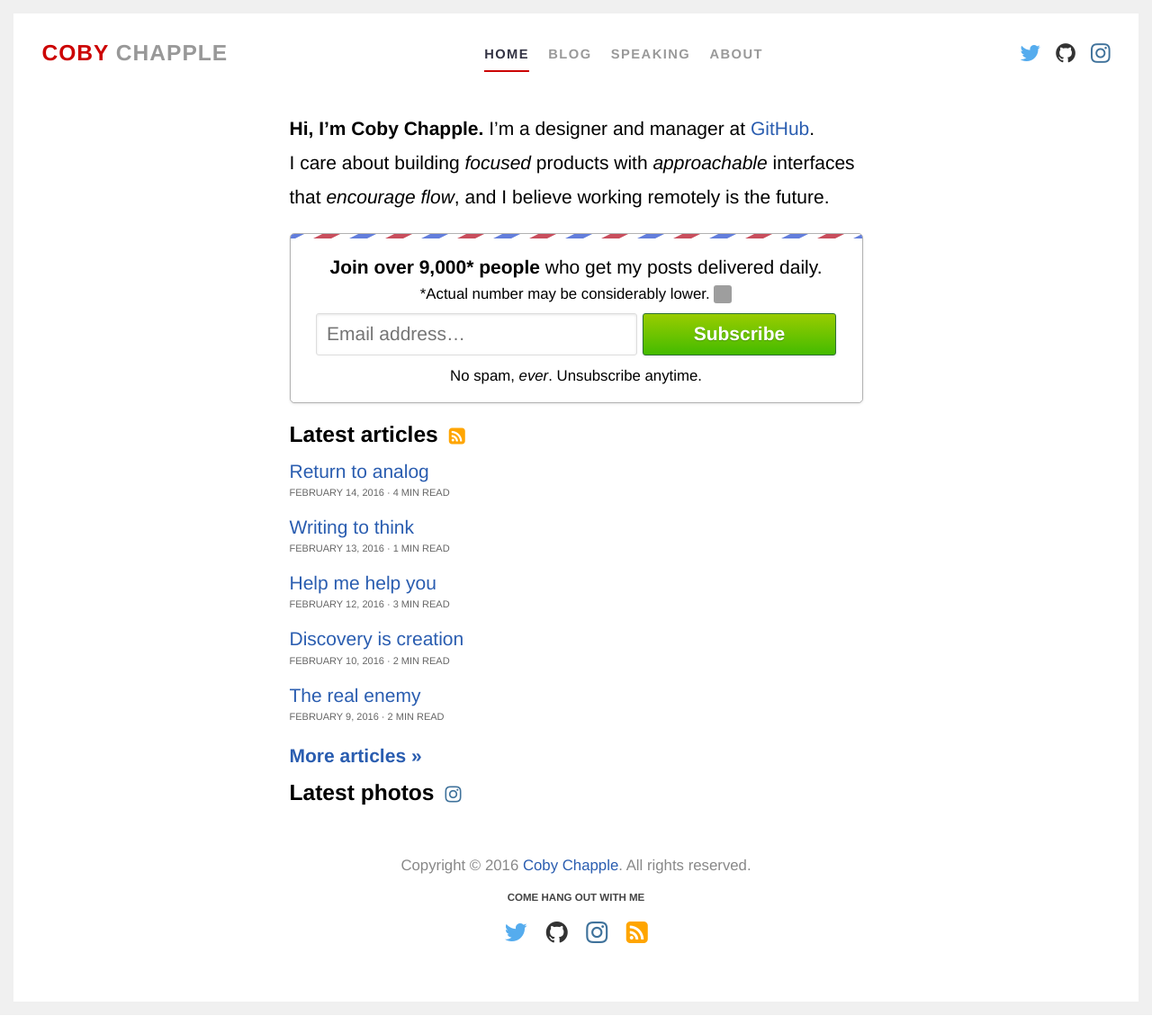
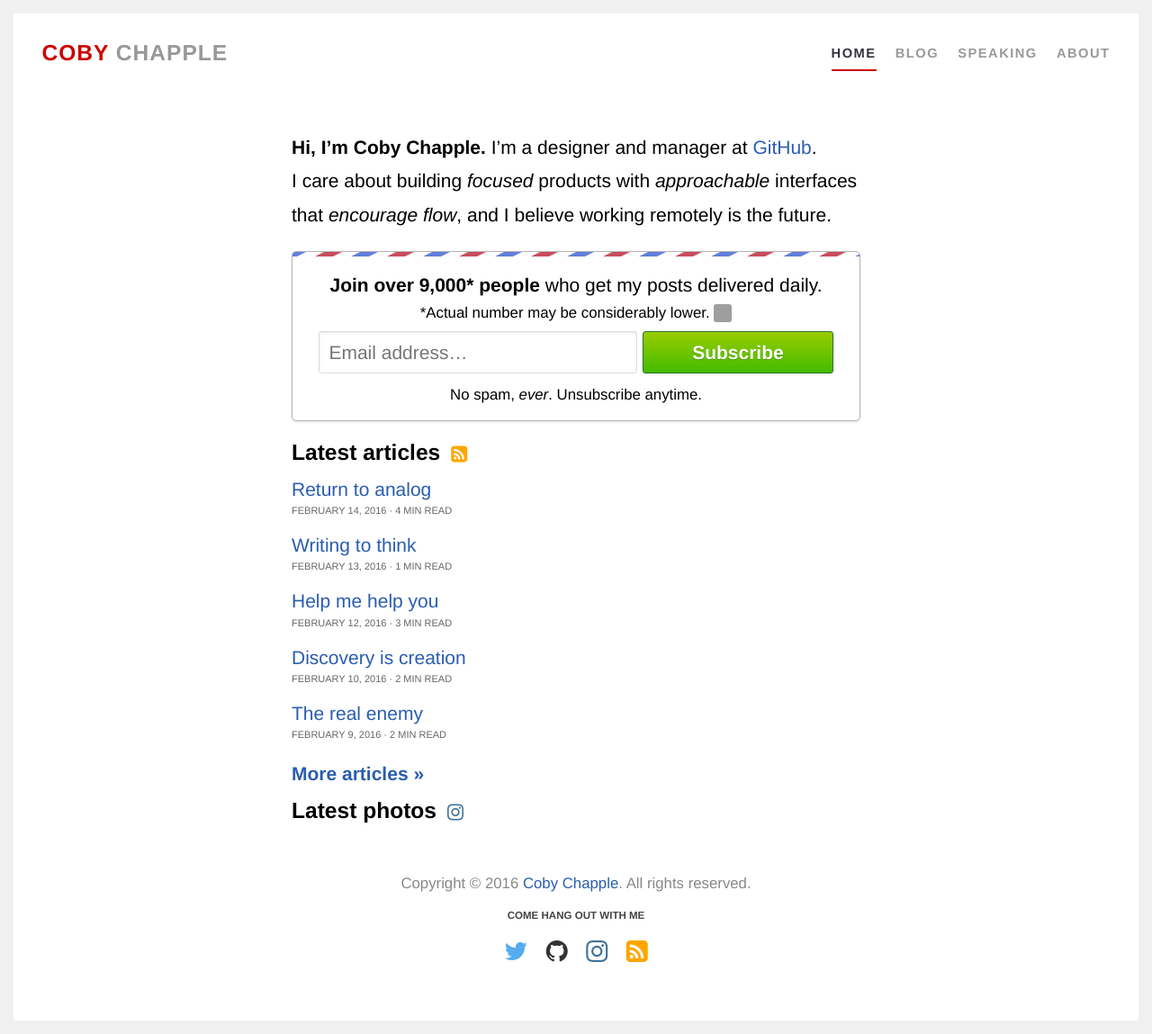
Before and after one commit to cobyism/archived-cobyism.github.io, a Jekyll site: the page built from index.html, in a window 1280 px wide. Shown: the whole page at 90% size. Built offline with Jekyll 4.4.1, drawn with Linux system fonts in a browser that asks for light colours; nearby versions of some CDN libraries; before the commit the page ends 1128 px from its top, so only the background shows below that; grey boxes are pictures that could not be loaded.

Commit message:
more tweaks to header/layout

```diff
--- a/_includes/header.html
+++ b/_includes/header.html
@@ -13,7 +13,6 @@
 <header>
   <h3 class="site-title">
     <a href="{{ site.baseurl }}" id="header-logo" class="header-logo">
-      <!-- <span class="ism">cobyism</span> <span class="coby">coby</span> -->
       <span class="coby">Coby</span> <span class="chapple">Chapple</span>
     </a>
   </h3>
@@ -33,17 +32,4 @@
       </li>
     </ul>
   </nav>
-  <nav class="nav-social">
-    <ul>
-      <li class="social">
-        <a href="https://twitter.com/{{ site.author.handle }}" target="_blank" id="nav-twitter"><i class="fa fa-twitter icon-twitter" title="@{{ site.author.handle }} on Twitter"></i></a>
-      </li>
-      <li class="social">
-        <a href="https://github.com/{{ site.author.handle }}" target="_blank" id="nav-github"><i class="fa fa-github icon-github" title="@{{ site.author.handle }} on GitHub"></i></a>
-      </li>
-      <li class="social">
-        <a href="https://instagram.com/{{ site.author.handle }}" target="_blank" id="nav-instagram"><i class="fa fa-instagram icon-instagram" title="@{{ site.author.handle }} on Instagram"></i></a>
-      </li>
-    </ul>
-  </nav>
 </header>
--- a/_layouts/main.html
+++ b/_layouts/main.html
@@ -7,11 +7,10 @@
 
   {% include header.html %}
 
-  <div class="container">
-    <section class="main clearfix">
-      {{ content }}
-    </section>
+  <div class="main" role="main">
+    {{ content }}
   </div>
+
   {% include footer.html %}
 
   {% include bottom.html %}
--- a/_layouts/post.html
+++ b/_layouts/post.html
@@ -4,7 +4,6 @@ is_post: true
 ---
 
 <article class="post">
-
   <div class="post-header">
     <h1 class="post-title">{{ page.title }}</h1>
     <div class="post-meta">
@@ -14,11 +13,9 @@ is_post: true
       <span class="post-read-time"><span class="js-read-time">{{ readtime }}</span> min read</span>
     </div>
   </div>
-
   <div class="post-content">
     {{ content }}
   </div>
-
   <div class="post-author-info">
     <img src="{{ site.baseurl }}public/avatar.png" alt="Coby Chapple (@cobyism)" width="64px" class="avatar">
     <div class="text">
@@ -27,6 +24,6 @@ is_post: true
       <p><a href="{{ site.baseurl }}about/">Read more &raquo;</a></p>
     </div>
   </div>
+</article>
 
-</article>
 {% include newsletter_signup.html %}
--- a/public/css/styles.scss
+++ b/public/css/styles.scss
@@ -143,6 +143,28 @@ body {
   border: 15px solid #f0f0f0;
 }
 
+@media (max-width: 511px){
+  body {
+    border-width: 10px;
+  }
+}
+
+.icon-twitter {
+  color: #55ACEE;
+}
+
+.icon-github {
+  color: #333;
+}
+
+.icon-instagram {
+  color: #3f729b;
+}
+
+.icon-rss {
+  color: orange;
+}
+
 //////////////////////////////////////////////////////////////////
 // Header
 
@@ -173,15 +195,13 @@ header {
 }
 
 .site-title {
-  position: relative;
-  line-height: 1;
-  letter-spacing: 1px;
   margin: 0;
   text-transform: uppercase;
   font-weight: 700;
+  line-height: 1;
+  letter-spacing: 1px;
 
   .header-logo {
-    position: relative;
     display: inline-block;
   }
 
@@ -193,10 +213,6 @@ header {
     color: #333;
     opacity: 0.5;
     transition: all 0.1s ease-in-out;
-  }
-
-  .ism {
-    opacity: 0.5;
   }
 
   &:hover {
@@ -214,17 +230,17 @@ nav {
 
 @media (max-width: 567px){
   .nav-menu {
-    order: 3;
     width: 100%;
-    margin-top: 1rem;
+    margin-top: 0.5rem;
     border-bottom: 1px solid #f3f3f3;
 
     ul {
-      display: flex;
+      display: table;
       margin-bottom: -1px;
 
       li {
-        width: 25%;
+        display: table-cell;
+        width: 1%;
 
         a {
           display: inline-block;
@@ -237,10 +253,6 @@ nav {
   header {
     flex-wrap: wrap;
     justify-content: center;
-
-    .site-title {
-      margin-right: 1rem;
-    }
   }
 }
 
@@ -272,30 +284,6 @@ nav {
   &.selected a {
     color: #334;
   }
-}
-
-.nav-social li {
-  margin-right: .6rem;
-
-  &:last-child {
-    margin-right: 0;
-  }
-}
-
-.icon-twitter {
-  color: #55ACEE;
-}
-
-.icon-github {
-  color: #333;
-}
-
-.icon-instagram {
-  color: #3f729b;
-}
-
-.icon-rss {
-  color: orange;
 }
 
 //////////////////////////////////////////////////////////////////
@@ -349,26 +337,31 @@ footer {
   }
 }
 
-.container {
-  max-width: 700px;
+.main {
+  @include clearfix;
+
+  max-width: 800px;
   margin: 0 auto;
-  padding: 0 1.5rem;
-}
-
-.main {
-  padding-top: 1rem;
-  clear: both;
-
-  & > h1:first-child,
-  & > h2:first-child,
-  & > h3:first-child,
-  & > p:first-child {
-    margin-top: 0;
-  }
+  padding: 1rem 1.5rem;
+  padding-bottom: 0;
 
   p,
   li {
     line-height: 1.8em;
+  }
+}
+
+@media (min-width: 32em){
+  .main {
+    padding: 2rem 3rem;
+    padding-bottom: 0;
+  }
+}
+
+@media (min-width: 48em){
+  .main {
+    padding: 2rem 4rem;
+    padding-bottom: 0;
   }
 }
 
@@ -558,28 +551,6 @@ article {
     margin: 0.5em 0;
   }
 }
-
-// @media (min-width: 500px){
-//   .post-author-info {
-//     text-align: left;
-//
-//     .avatar {
-//       float: left;
-//     }
-//     .text {
-//       float: left;
-//       width: 76%;
-//     }
-//   }
-// }
-//
-// @media (min-width: 768px){
-//   .post-author-info {
-//     .text {
-//       width: 76%;
-//     }
-//   }
-// }
 
 .year-group {
   color: #888;
```
